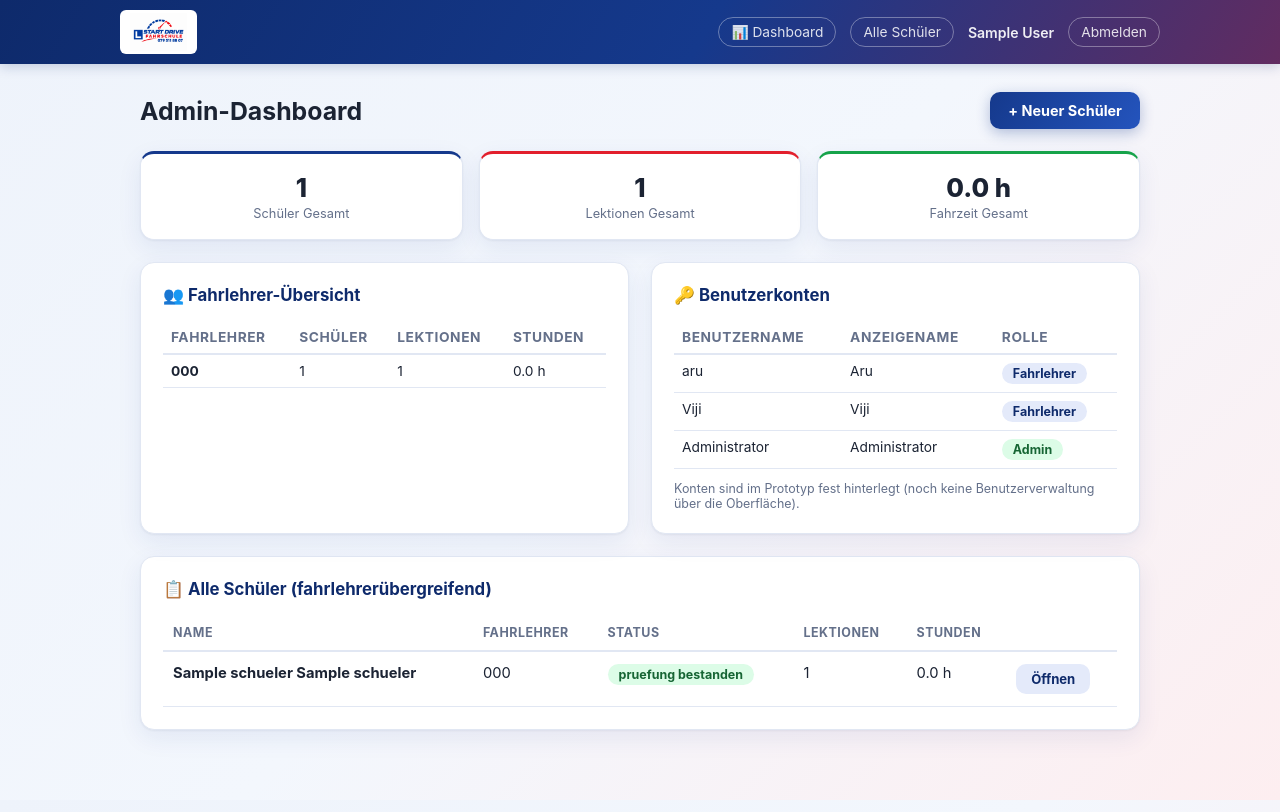
After one commit to aru3018/Fahrschul-logbuch, a Flask app: page /admin in a window 1280 px wide. The commit adds this page. Run offline with Flask 3, Linux system fonts and the light colour scheme; the visitor is signed in with stand-in values (Sample User, id 1); tables that the repository leaves empty hold one stand-in row (values such as "Sample post").

Commit message:
Schueler-Sichtbarkeit pro Fahrlehrer trennen, neues Konto Viji, Admin-Dashboard

```diff
--- a/app.py
+++ b/app.py
@@ -16,7 +16,7 @@ from datetime import datetime
 from functools import wraps
 from pathlib import Path
 
-from flask import Flask, render_template, request, redirect, url_for, g, session
+from flask import Flask, render_template, request, redirect, url_for, g, session, abort
 
 BASE_DIR = Path(__file__).parent
 DB_PATH = BASE_DIR / "logbuch.db"
@@ -28,10 +28,11 @@ app = Flask(__name__)
 # Sessions auch nach einem Neustart gültig bleiben.
 app.secret_key = os.environ.get("FLASK_SECRET_KEY", "dev-key-bitte-in-produktion-ersetzen")
 
-# ---------- Login (Prototyp: zwei feste Konten) ----------
+# ---------- Login (Prototyp: feste Konten) ----------
 
 BENUTZER = {
     "aru": {"passwort": "Test123", "rolle": "user", "anzeigename": "Aru"},
+    "Viji": {"passwort": "Viji1$", "rolle": "user", "anzeigename": "Viji"},
     "Administrator": {"passwort": "Admin$1", "rolle": "admin", "anzeigename": "Administrator"},
 }
 
@@ -45,6 +46,24 @@ def login_erforderlich(view):
     return wrapper
 
 
+def admin_erforderlich(view):
+    @wraps(view)
+    def wrapper(*args, **kwargs):
+        if "benutzer" not in session:
+            return redirect(url_for("login", weiter=request.path))
+        if session.get("rolle") != "admin":
+            abort(403)
+        return view(*args, **kwargs)
+    return wrapper
+
+
+def pruefe_zugriff(schueler):
+    """Bricht mit 403 ab, falls der eingeloggte Benutzer diesen Schüler
+    weder selbst erstellt hat noch Administrator ist."""
+    if session.get("rolle") != "admin" and schueler["erstellt_von"] != session.get("benutzer"):
+        abort(403)
+
+
 @app.route("/login", methods=["GET", "POST"])
 def login():
     fehler = None
@@ -56,7 +75,8 @@ def login():
             session["benutzer"] = name
             session["rolle"] = konto["rolle"]
             session["anzeigename"] = konto["anzeigename"]
-            ziel = request.form.get("weiter") or url_for("index")
+            standardziel = url_for("admin_dashboard") if konto["rolle"] == "admin" else url_for("index")
+            ziel = request.form.get("weiter") or standardziel
             return redirect(ziel)
         fehler = "Benutzername oder Passwort ist falsch."
     weiter = request.args.get("weiter", "")
@@ -90,6 +110,13 @@ def init_db():
     first_run = not DB_PATH.exists()
     db = sqlite3.connect(DB_PATH)
     db.executescript(SCHEMA_PATH.read_text())
+
+    # Migration für bestehende Datenbanken (vor Einführung der Login-Trennung
+    # angelegt): Spalte "erstellt_von" nachträglich ergänzen, falls sie fehlt.
+    spalten = [row[1] for row in db.execute("PRAGMA table_info(schueler)").fetchall()]
+    if "erstellt_von" not in spalten:
+        db.execute("ALTER TABLE schueler ADD COLUMN erstellt_von TEXT NOT NULL DEFAULT 'aru'")
+
     db.commit()
     db.close()
     if first_run:
@@ -102,18 +129,27 @@ def init_db():
 @login_erforderlich
 def index():
     db = get_db()
-    schueler = db.execute(
-        """
+    ist_admin = session.get("rolle") == "admin"
+
+    basis_query = """
         SELECT s.*,
                COUNT(l.id) AS anzahl_lektionen,
                COALESCE(SUM(l.dauer_minuten), 0) AS total_minuten
         FROM schueler s
         LEFT JOIN lektion l ON l.schueler_id = s.id
+        {where}
         GROUP BY s.id
         ORDER BY s.nachname, s.vorname
-        """
-    ).fetchall()
-    return render_template("index.html", schueler=schueler)
+    """
+    if ist_admin:
+        schueler = db.execute(basis_query.format(where="")).fetchall()
+    else:
+        schueler = db.execute(
+            basis_query.format(where="WHERE s.erstellt_von = ?"),
+            (session["benutzer"],),
+        ).fetchall()
+
+    return render_template("index.html", schueler=schueler, ist_admin=ist_admin)
 
 
 # ---------- Schüler anlegen ----------
@@ -125,8 +161,8 @@ def schueler_neu():
         db = get_db()
         db.execute(
             """
-            INSERT INTO schueler (vorname, nachname, email, telefon, lernfahrausweis_nr, status)
-            VALUES (?, ?, ?, ?, ?, 'aktiv')
+            INSERT INTO schueler (vorname, nachname, email, telefon, lernfahrausweis_nr, status, erstellt_von)
+            VALUES (?, ?, ?, ?, ?, 'aktiv', ?)
             """,
             (
                 request.form["vorname"].strip(),
@@ -134,6 +170,7 @@ def schueler_neu():
                 request.form.get("email", "").strip(),
                 request.form.get("telefon", "").strip(),
                 request.form.get("lernfahrausweis_nr", "").strip(),
+                session["benutzer"],
             ),
         )
         db.commit()
@@ -147,6 +184,11 @@ def schueler_neu():
 @login_erforderlich
 def schueler_detail(schueler_id):
     db = get_db()
+
+    schueler_pruefung = db.execute("SELECT * FROM schueler WHERE id = ?", (schueler_id,)).fetchone()
+    if schueler_pruefung is None:
+        return redirect(url_for("index"))
+    pruefe_zugriff(schueler_pruefung)
 
     if request.method == "POST":
         dauer = int(request.form["dauer_minuten"])
@@ -171,9 +213,7 @@ def schueler_detail(schueler_id):
         db.commit()
         return redirect(url_for("schueler_detail", schueler_id=schueler_id))
 
-    schueler = db.execute("SELECT * FROM schueler WHERE id = ?", (schueler_id,)).fetchone()
-    if schueler is None:
-        return redirect(url_for("index"))
+    schueler = schueler_pruefung
 
     themen = db.execute("SELECT * FROM thema ORDER BY kategorie, bezeichnung").fetchall()
     anzahl_themen_total = len(themen)
@@ -244,6 +284,7 @@ def schueler_bearbeiten(schueler_id):
     schueler = db.execute("SELECT * FROM schueler WHERE id = ?", (schueler_id,)).fetchone()
     if schueler is None:
         return redirect(url_for("index"))
+    pruefe_zugriff(schueler)
 
     if request.method == "POST":
         db.execute(
@@ -275,13 +316,84 @@ def schueler_bearbeiten(schueler_id):
 @login_erforderlich
 def lektion_loeschen(lektion_id):
     db = get_db()
-    row = db.execute("SELECT schueler_id FROM lektion WHERE id = ?", (lektion_id,)).fetchone()
+    row = db.execute(
+        """
+        SELECT l.schueler_id, s.erstellt_von
+        FROM lektion l JOIN schueler s ON s.id = l.schueler_id
+        WHERE l.id = ?
+        """,
+        (lektion_id,),
+    ).fetchone()
     if row is not None:
+        pruefe_zugriff(row)
         db.execute("DELETE FROM lektion WHERE id = ?", (lektion_id,))
         db.commit()
         return redirect(url_for("schueler_detail", schueler_id=row["schueler_id"]))
     return redirect(url_for("index"))
 
+
+# ---------- Admin-Dashboard ----------
+
+@app.route("/admin")
+@admin_erforderlich
+def admin_dashboard():
+    db = get_db()
+
+    gesamt = db.execute(
+        """
+        SELECT COUNT(DISTINCT s.id) AS anzahl_schueler,
+               COUNT(l.id) AS anzahl_lektionen,
+               COALESCE(SUM(l.dauer_minuten), 0) AS total_minuten
+        FROM schueler s
+        LEFT JOIN lektion l ON l.schueler_id = s.id
+        """
+    ).fetchone()
+
+    pro_fahrlehrer = db.execute(
+        """
+        SELECT s.erstellt_von AS benutzer,
+               COUNT(DISTINCT s.id) AS anzahl_schueler,
+               COUNT(l.id) AS anzahl_lektionen,
+               COALESCE(SUM(l.dauer_minuten), 0) AS total_minuten
+        FROM schueler s
+        LEFT JOIN lektion l ON l.schueler_id = s.id
+        GROUP BY s.erstellt_von
+        ORDER BY s.erstellt_von
+        """
+    ).fetchall()
+
+    alle_schueler = db.execute(
+        """
+        SELECT s.*,
+               COUNT(l.id) AS anzahl_lektionen,
+               COALESCE(SUM(l.dauer_minuten), 0) AS total_minuten
+        FROM schueler s
+        LEFT JOIN lektion l ON l.schueler_id = s.id
+        GROUP BY s.id
+        ORDER BY s.erstellt_von, s.nachname, s.vorname
+        """
+    ).fetchall()
+
+    benutzerkonten = [
+        {"benutzername": name, **{k: v for k, v in daten.items() if k != "passwort"}}
+        for name, daten in BENUTZER.items()
+    ]
+
+    gesamt_stunden = round((gesamt["total_minuten"] or 0) / 60, 1)
+
+    return render_template(
+        "admin_dashboard.html",
+        gesamt=gesamt,
+        gesamt_stunden=gesamt_stunden,
+        pro_fahrlehrer=pro_fahrlehrer,
+        alle_schueler=alle_schueler,
+        benutzerkonten=benutzerkonten,
+    )
+
+
+@app.errorhandler(403)
+def kein_zugriff(e):
+    return render_template("403.html"), 403
 
 
 # Datenbank immer initialisieren, wenn das Modul geladen wird – nicht nur
--- a/schema.sql
+++ b/schema.sql
@@ -8,7 +8,8 @@ CREATE TABLE IF NOT EXISTS schueler (
     telefon TEXT,
     lernfahrausweis_nr TEXT,
     status TEXT NOT NULL DEFAULT 'aktiv',  -- aktiv, pausiert, pruefung_bestanden
-    erstellt_am TEXT NOT NULL DEFAULT (datetime('now'))
+    erstellt_am TEXT NOT NULL DEFAULT (datetime('now')),
+    erstellt_von TEXT NOT NULL DEFAULT 'aru'  -- Benutzername des Fahrlehrers, dem der Schüler gehört
 );
 
 CREATE TABLE IF NOT EXISTS thema (
--- /dev/null
+++ b/templates/admin_dashboard.html
@@ -0,0 +1,100 @@
+{% extends "base.html" %}
+{% block title %}Admin-Dashboard · Start Drive Fahrschule{% endblock %}
+{% block content %}
+
+<div class="page-head">
+    <h1>Admin-Dashboard</h1>
+    <a href="{{ url_for('schueler_neu') }}" class="btn btn-primary">+ Neuer Schüler</a>
+</div>
+
+<div class="stat-row">
+    <div class="stat-card">
+        <span class="stat-value">{{ gesamt.anzahl_schueler }}</span>
+        <span class="stat-label">Schüler gesamt</span>
+    </div>
+    <div class="stat-card">
+        <span class="stat-value">{{ gesamt.anzahl_lektionen }}</span>
+        <span class="stat-label">Lektionen gesamt</span>
+    </div>
+    <div class="stat-card">
+        <span class="stat-value">{{ gesamt_stunden }} h</span>
+        <span class="stat-label">Fahrzeit gesamt</span>
+    </div>
+</div>
+
+<div class="grid-2">
+    <section class="card">
+        <h2>👥 Fahrlehrer-Übersicht</h2>
+        <table class="table table-compact">
+            <thead>
+                <tr><th>Fahrlehrer</th><th>Schüler</th><th>Lektionen</th><th>Stunden</th></tr>
+            </thead>
+            <tbody>
+                {% for f in pro_fahrlehrer %}
+                <tr>
+                    <td><strong>{{ f.benutzer }}</strong></td>
+                    <td>{{ f.anzahl_schueler }}</td>
+                    <td>{{ f.anzahl_lektionen }}</td>
+                    <td>{{ "%.1f"|format(f.total_minuten / 60) }} h</td>
+                </tr>
+                {% else %}
+                <tr><td colspan="4" class="muted">Noch keine Schüler erfasst.</td></tr>
+                {% endfor %}
+            </tbody>
+        </table>
+    </section>
+
+    <section class="card">
+        <h2>🔑 Benutzerkonten</h2>
+        <table class="table table-compact">
+            <thead>
+                <tr><th>Benutzername</th><th>Anzeigename</th><th>Rolle</th></tr>
+            </thead>
+            <tbody>
+                {% for b in benutzerkonten %}
+                <tr>
+                    <td>{{ b.benutzername }}</td>
+                    <td>{{ b.anzeigename }}</td>
+                    <td>
+                        {% if b.rolle == 'admin' %}
+                            <span class="badge badge-pruefung_bestanden">Admin</span>
+                        {% else %}
+                            <span class="badge badge-aktiv">Fahrlehrer</span>
+                        {% endif %}
+                    </td>
+                </tr>
+                {% endfor %}
+            </tbody>
+        </table>
+        <p class="small muted" style="margin-top:12px; margin-bottom:0;">
+            Konten sind im Prototyp fest hinterlegt (noch keine Benutzerverwaltung über die Oberfläche).
+        </p>
+    </section>
+</div>
+
+<section class="card">
+    <h2>📋 Alle Schüler (fahrlehrerübergreifend)</h2>
+    {% if alle_schueler %}
+    <table class="table">
+        <thead>
+            <tr><th>Name</th><th>Fahrlehrer</th><th>Status</th><th>Lektionen</th><th>Stunden</th><th></th></tr>
+        </thead>
+        <tbody>
+            {% for s in alle_schueler %}
+            <tr>
+                <td><strong>{{ s.vorname }} {{ s.nachname }}</strong></td>
+                <td>{{ s.erstellt_von }}</td>
+                <td><span class="badge badge-{{ s.status }}">{{ s.status|replace('_', ' ') }}</span></td>
+                <td>{{ s.anzahl_lektionen }}</td>
+                <td>{{ "%.1f"|format(s.total_minuten / 60) }} h</td>
+                <td><a href="{{ url_for('schueler_detail', schueler_id=s.id) }}" class="btn btn-small">Öffnen</a></td>
+            </tr>
+            {% endfor %}
+        </tbody>
+    </table>
+    {% else %}
+    <p class="muted">Noch keine Schüler im System.</p>
+    {% endif %}
+</section>
+
+{% endblock %}
--- a/templates/base.html
+++ b/templates/base.html
@@ -14,6 +14,10 @@
             </a>
             {% if session.get('benutzer') %}
             <div class="user-area">
+                {% if session.get('rolle') == 'admin' %}
+                    <a href="{{ url_for('admin_dashboard') }}" class="logout-link">📊 Dashboard</a>
+                    <a href="{{ url_for('index') }}" class="logout-link">Alle Schüler</a>
+                {% endif %}
                 <span class="user-name">{{ session.get('anzeigename') }}</span>
                 <a href="{{ url_for('logout') }}" class="logout-link">Abmelden</a>
             </div>
--- a/templates/index.html
+++ b/templates/index.html
@@ -21,6 +21,7 @@
     <thead>
         <tr>
             <th>Name</th>
+            {% if ist_admin %}<th>Fahrlehrer</th>{% endif %}
             <th>Status</th>
             <th>Lektionen</th>
             <th>Total Stunden</th>
@@ -34,6 +35,7 @@
                 <strong>{{ s.vorname }} {{ s.nachname }}</strong>
                 {% if s.email %}<br><span class="muted">{{ s.email }}</span>{% endif %}
             </td>
+            {% if ist_admin %}<td>{{ s.erstellt_von }}</td>{% endif %}
             <td><span class="badge badge-{{ s.status }}">{{ s.status|replace('_', ' ') }}</span></td>
             <td>{{ s.anzahl_lektionen }}</td>
             <td>{{ "%.1f"|format(s.total_minuten / 60) }} h</td>
```
Also changed, not shown: templates/403.html (added, +11 -0 lines).
